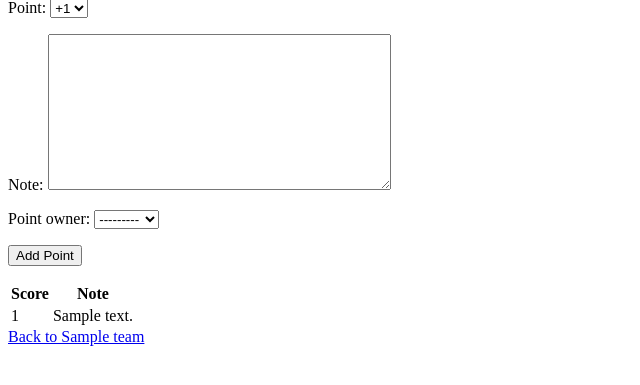
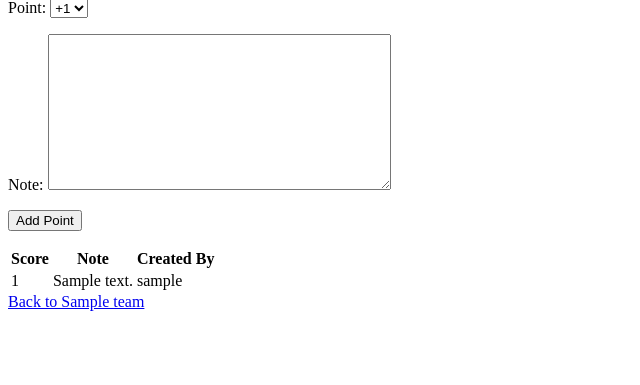
Before and after one commit to Jabronious/CloudRoni, a Django app: page /1/players/1/ in a window 1280 px wide. Shown: the part 216-601 px from the top of the page, without its empty margins (0-640 px from the left). Run offline with Django 3.2, Linux system fonts and the light colour scheme; a user stored in the database is signed in; tables that the repository leaves empty hold one stand-in row (values such as "Sample post").

Commit message:
adds column for who created a point

```diff
--- a/CloudRoni/forms.py
+++ b/CloudRoni/forms.py
@@ -20,4 +20,4 @@ class TeamForm(ModelForm):
 class PointForm(ModelForm):
     class Meta:
         model = Point
-        exclude = ['player']
+        exclude = ['player', 'point_owner']
--- a/CloudRoni/templates/players/index.html
+++ b/CloudRoni/templates/players/index.html
@@ -17,10 +17,12 @@
 <table>
     <th>Score</th>
     <th>Note</th>
+    <th>Created By</th>
 {% for score in points %}
     <tr>
         <td>{{ score.point }}</td>
         <td>{{ score.note }}</td>
+        <td>{{ score.point_owner }}</td>
     </tr>
 {% endfor %}
 </table>
--- a/CloudRoni/views.py
+++ b/CloudRoni/views.py
@@ -35,6 +35,7 @@ def players(request, team_id, player_id):
 		if form.is_valid():
 			point = form.save(commit=False)
 			point.player = player
+			point.point_owner = request.user
 			point.save()
 			player.points_scored += point.point
 			player.save()
```
